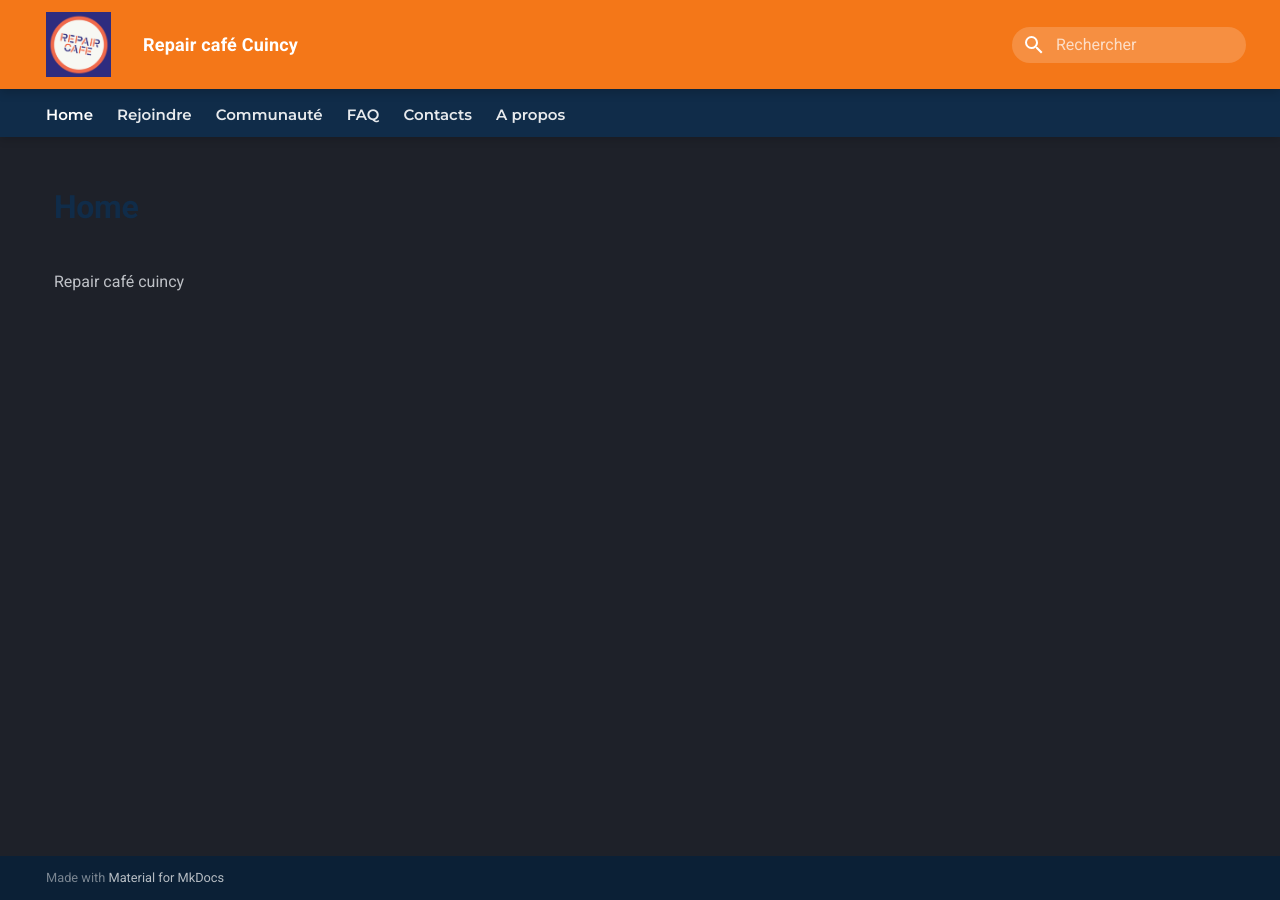
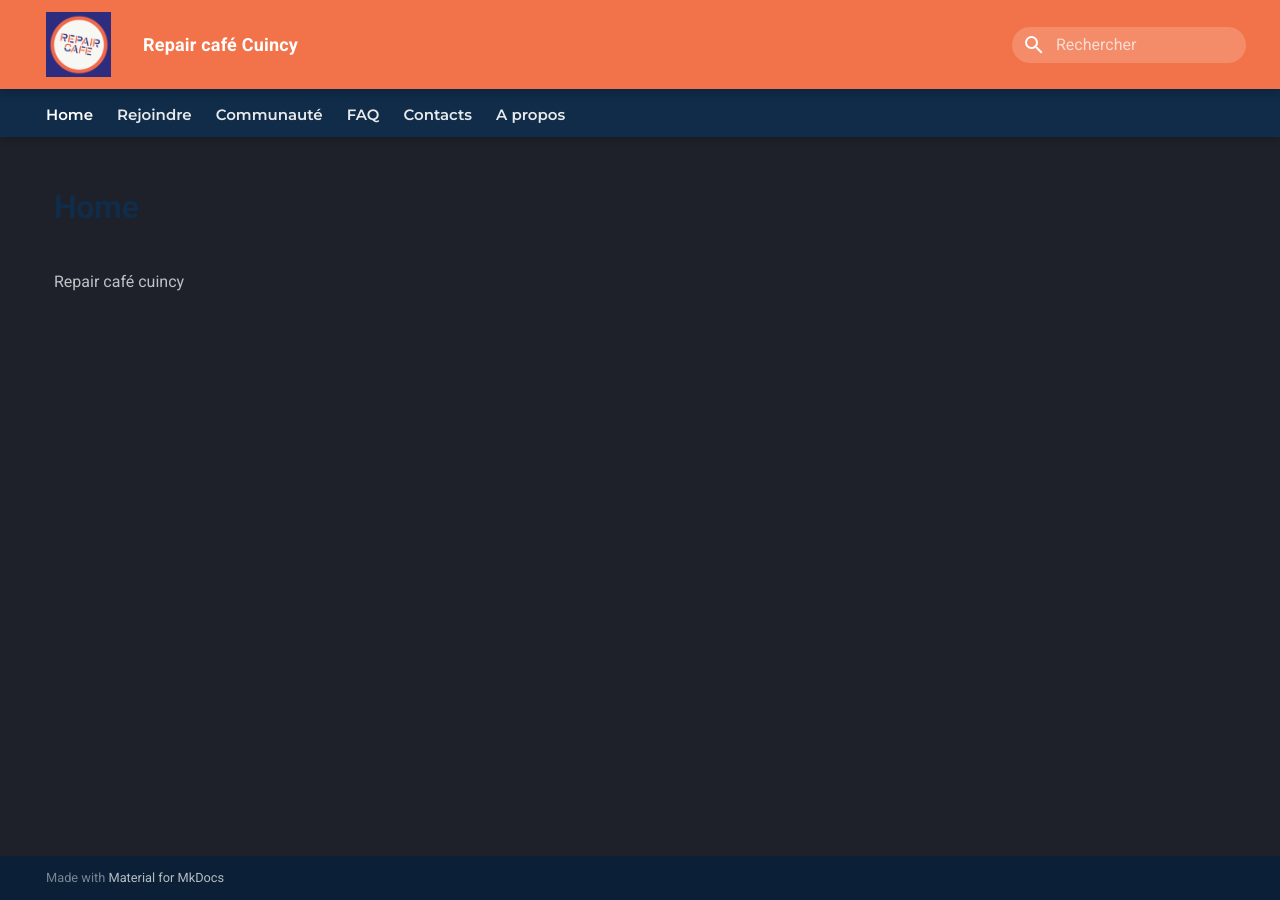
Before and after one commit to audouzealois00-cmd/site-internet-repair-caf-cuincy-collab, an MkDocs documentation site: the page built from docs/index.md, in a window 1280 px wide. Built offline with MkDocs 1.6.1 and Material for MkDocs 9.7.7, drawn with Linux system fonts in a browser that asks for light colours.

Commit message:
Update extra.css
Signed-off-by: audouzealois00-cmd <audouzealois00@gmail.com>

```diff
--- a/docs/stylesheets/extra.css
+++ b/docs/stylesheets/extra.css
@@ -19,7 +19,7 @@
 }
 
 :root {
---rc-orange: #F47718;
+--rc-orange: #F27249;
 --rc-orange-dark: #D95B08;
 --rc-blue: #102C49;
 --rc-blue-light: #1C4568;
@@ -89,23 +89,6 @@ background: rgba(255,255,255,0.18);
 border-radius: 25px !important;
 }
 
-/* BOUTONS */
-.md-button {
-border-radius: 25px;
-font-weight: 700;
-transition: 0.25s ease;
-}
-
-.md-button--primary {
-background: var(--rc-orange);
-border-color: var(--rc-orange);
-color: white;
-}
-
-.md-button--primary:hover {
-background: var(--rc-orange-dark);
-border-color: var(--rc-orange-dark);
-}
 
 /* TITRES */
 .md-content h1,
```
